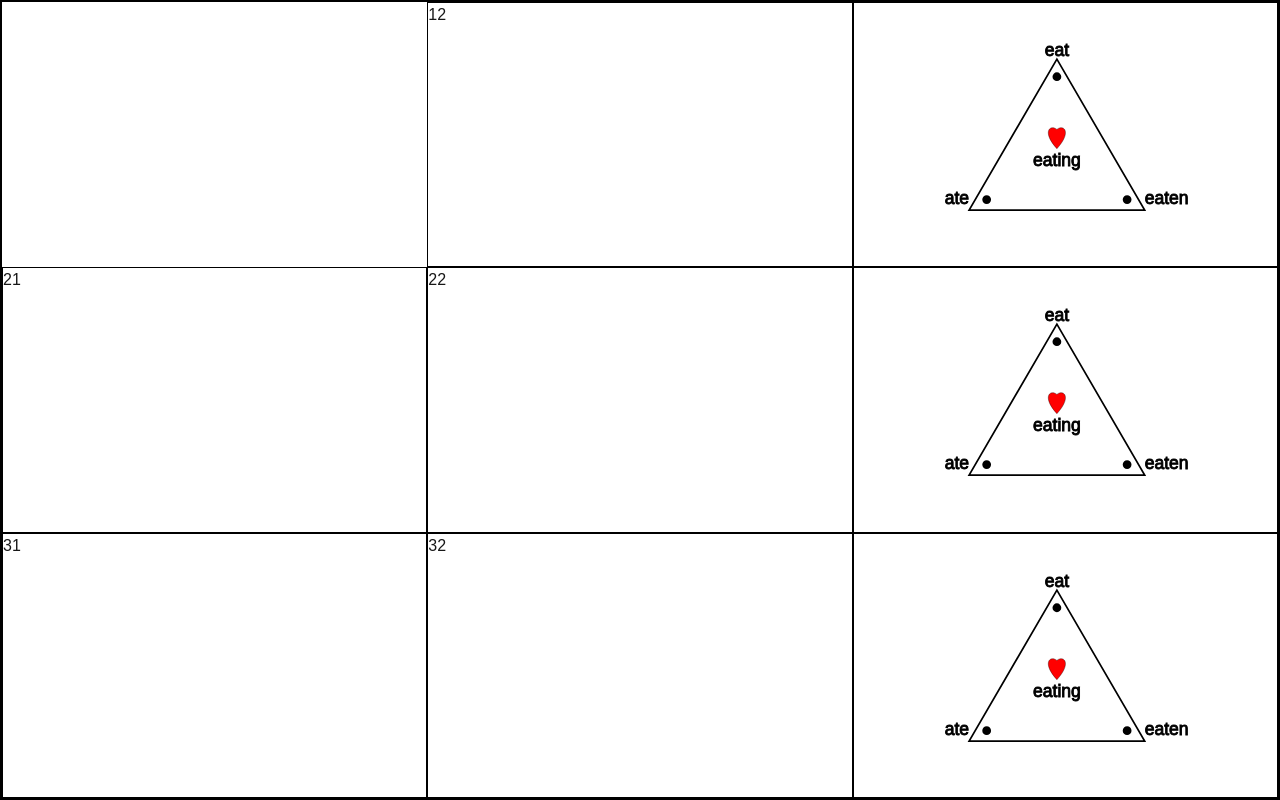
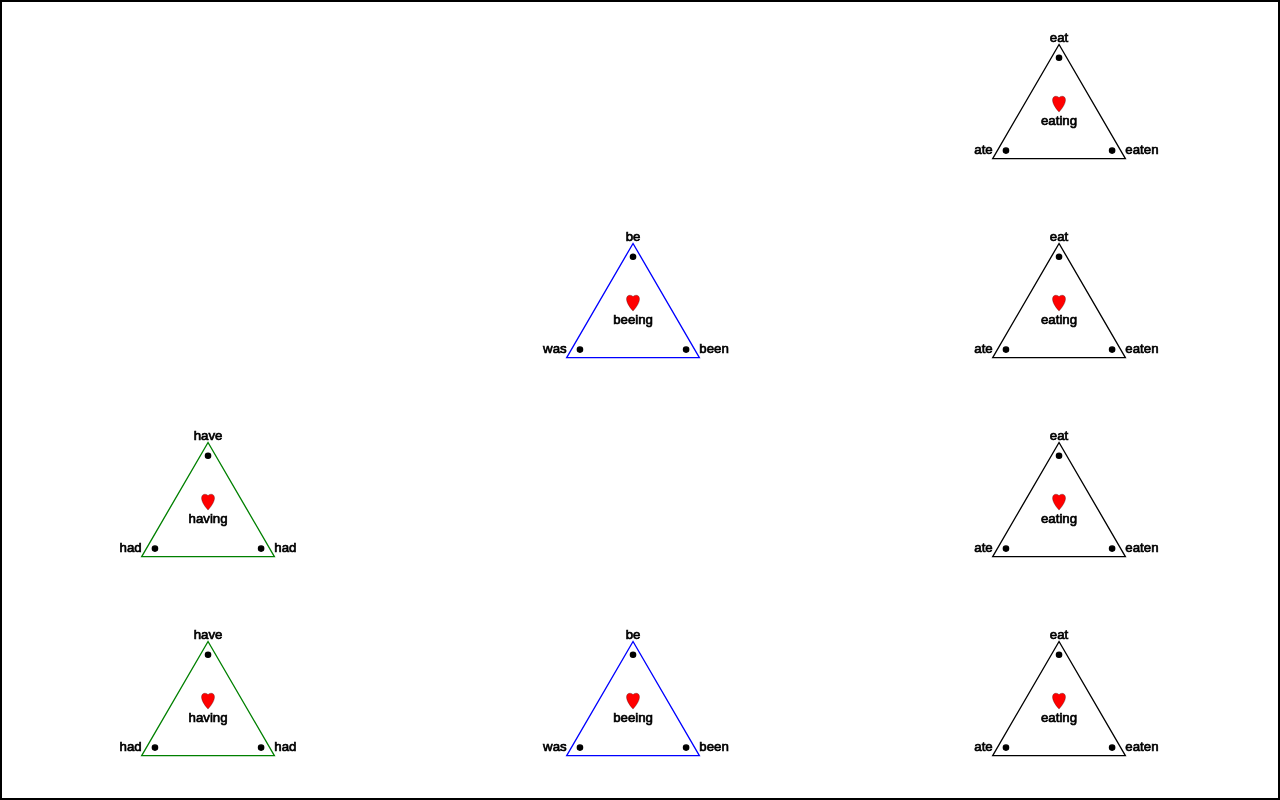
Before and after one commit to riwepo/grammar-triangles, a Next.js app: page / in a window 1280 px wide. Built offline with nearby package versions, Linux system fonts and the light colour scheme.

Commit message:
define helper verbs pass uuid to each triangle

```diff
--- a/src/components/verb-skeleton.jsx
+++ b/src/components/verb-skeleton.jsx
@@ -1,31 +1,69 @@
+import { nanoid } from "nanoid";
 import VerbTriangle from "@/components/verb-triangle";
 
 function VerbSkeleton({ bossVerb }) {
+  const helperBe = {
+    head: "be",
+    preterite: "was",
+    pastParticiple: "been",
+    presentParticiple: "beeing",
+  };
+  const helperHave = {
+    head: "have",
+    preterite: "had",
+    pastParticiple: "had",
+    presentParticiple: "having",
+  };
   return (
-    <div className="grid grid-cols-3 grid-rows-3 h-screen w-full border-2 border-black overflow-hidden">
+    <div className="grid grid-cols-3 grid-rows-4 h-screen w-full border-2 border-black overflow-hidden">
       <VerbTriangle
-        className="col-start-3 row-start-1 border border-black "
+        uuid={nanoid()}
+        className="col-start-3 row-start-1  "
         verbForms={bossVerb}
         colour="black"
       />
       <VerbTriangle
-        className="col-start-3 row-start-2 border border-black "
+        uuid={nanoid()}
+        className="col-start-2 row-start-2  "
+        verbForms={helperBe}
+        colour="blue"
+      />
+      <VerbTriangle
+        uuid={nanoid()}
+        className="col-start-3 row-start-2  "
         verbForms={bossVerb}
         colour="black"
       />
       <VerbTriangle
-        className="col-start-3 row-start-3 border border-black "
+        uuid={nanoid()}
+        className="col-start-1 row-start-3  "
+        verbForms={helperHave}
+        colour="green"
+      />
+      <VerbTriangle
+        uuid={nanoid()}
+        className="col-start-3 row-start-3  "
+        verbForms={bossVerb}
+        colour="black"
+      />{" "}
+      <VerbTriangle
+        uuid={nanoid()}
+        className="col-start-1 row-start-4  "
+        verbForms={helperHave}
+        colour="green"
+      />
+      <VerbTriangle
+        uuid={nanoid()}
+        className="col-start-2 row-start-4  "
+        verbForms={helperBe}
+        colour="blue"
+      />
+      <VerbTriangle
+        uuid={nanoid()}
+        className="col-start-3 row-start-4  "
         verbForms={bossVerb}
         colour="black"
       />
-
-      <div className="border border-black col-start-2 row-start-1">12</div>
-
-      <div className="border border-black col-start-1 row-start-2">21</div>
-      <div className="border border-black col-start-2 row-start-2">22</div>
-
-      <div className="border border-black col-start-1 row-start-3">31</div>
-      <div className="border border-black col-start-2 row-start-3">32</div>
     </div>
   );
 }
```
